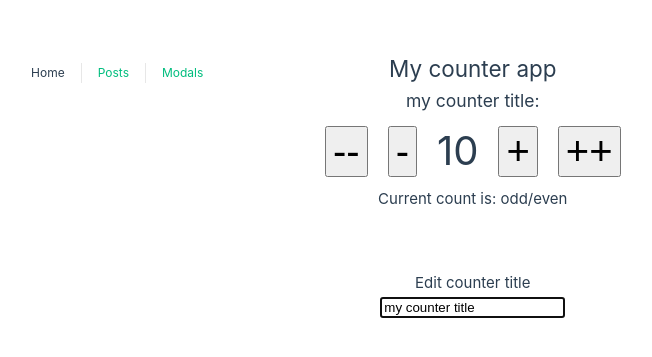
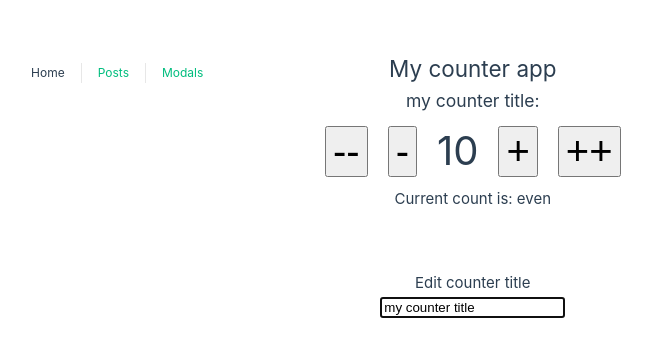
Before and after one commit to jslmorrison/vue-compo-api-basics, a Vue app: page / in a window 1280 px wide. Shown: the part 215-572 px from the top of the page, without its empty margins (345-997 px from the left). Built offline with nearby package versions, Linux system fonts and the light colour scheme.

Commit message:
Add store getter
To return calculated value based on state.

```diff
--- a/src/stores/counter.js
+++ b/src/stores/counter.js
@@ -14,6 +14,11 @@ export const useCounterStore = defineStore({
       this.count -= amount
     },
   },
+  getters: {
+    oddOrEven: (state) => {
+      return state.count % 2 === 0 ? "even" : "odd";
+    },
+  },
 })
 
 if (import.meta.hot) {
--- a/src/views/HomeView.vue
+++ b/src/views/HomeView.vue
@@ -8,7 +8,7 @@
     <button class="btn" @click="counter.increaseCounter(1)">+</button>
     <button class="btn" @click="counter.increaseCounter(2)">++</button>
 
-    <p>Current count is: odd/even</p>
+    <p>Current count is: {{ counter.oddOrEven }}</p>
 
     <div class="edit">
       <h4>Edit counter title</h4>
```
